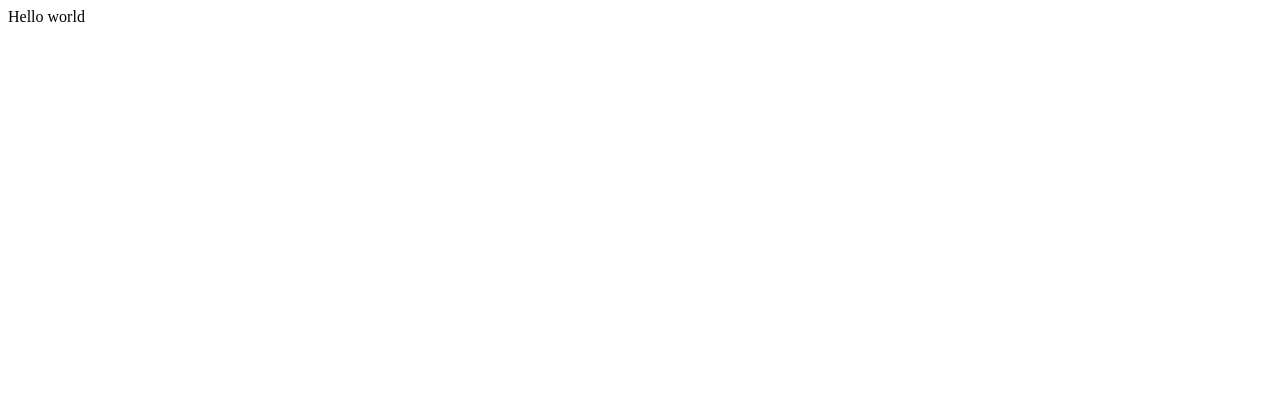
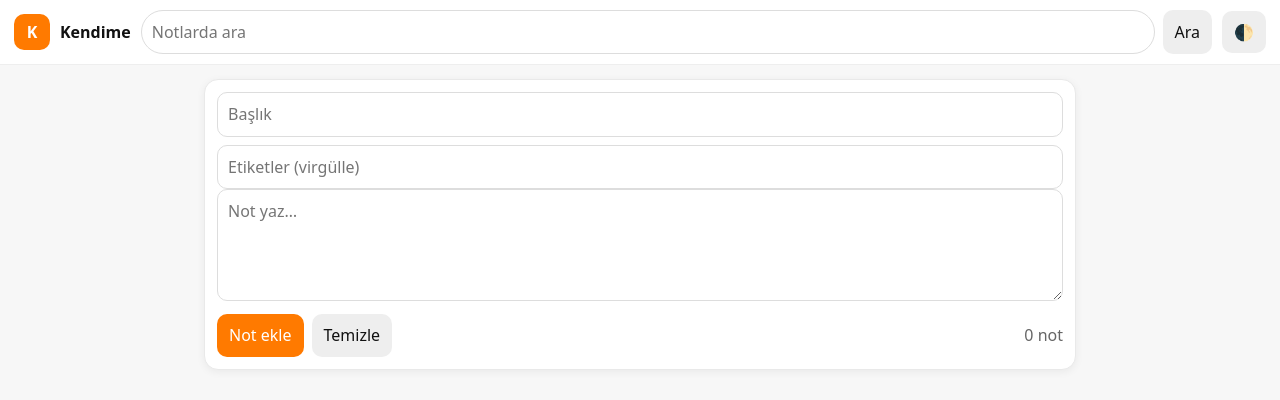
Before and after one commit to aliosmanbozovali/Kendime-test, a plain HTML site: page index.html in a window 1280 px wide. Drawn offline with Linux system fonts and the light colour scheme.

Commit message:
Checkpoint before assistant change: Add a note-taking feature with search and theming
Update index.html to include a note-taking interface with title, content, and tags fields, a search functionality, and theme toggling. Implement JavaScript for saving, retrieving, and rendering notes, along with search and pinning features.

Replit-Commit-Author: Assistant

```diff
--- a/index.html
+++ b/index.html
@@ -1,16 +1,116 @@
-<!DOCTYPE html>
-<html>
+<!doctype html>
+<html lang="tr">
+<head>
+<meta charset="utf-8">
+<meta name="viewport" content="width=device-width,initial-scale=1">
+<title>Kendime — Not</title>
+<style>
+  :root{--accent:#ff7a00;--bg:#f7f7f7;--fg:#111;--card:#fff;--muted:#666}
+  *{box-sizing:border-box} body{margin:0;font:16px/1.4 system-ui,Segoe UI,Roboto,Arial;background:var(--bg);color:var(--fg)}
+  header{position:sticky;top:0;background:#fff;border-bottom:1px solid #eee;padding:10px 14px;display:flex;gap:10px;align-items:center;z-index:5}
+  .logo{width:36px;height:36px;border-radius:10px;background:var(--accent);color:#fff;display:grid;place-items:center;font-weight:700}
+  .title{font-weight:700}
+  .search{display:flex;gap:8px;flex:1}
+  .search input{flex:1;padding:10px;border:1px solid #ddd;border-radius:999px}
+  .wrap{max-width:900px;margin:0 auto;padding:14px}
+  .card{background:var(--card);border:1px solid #e9e9e9;border-radius:14px;box-shadow:0 2px 8px rgba(0,0,0,.06);padding:12px}
+  .grid{display:grid;gap:12px}
+  @media(min-width:720px){.grid{grid-template-columns:1fr 1fr 1fr}}
+  input,textarea,button{font:inherit}
+  input,textarea{width:100%;padding:10px;border:1px solid #ddd;border-radius:10px}
+  button{padding:10px 12px;border:0;border-radius:10px;background:#111;color:#fff}
+  .light{background:#eee;color:#111}
+  .row{display:flex;gap:8px;align-items:center;flex-wrap:wrap}
+  .pill{padding:6px 10px;border-radius:999px;background:#eee;color:#111}
+  .muted{color:var(--muted)}
+</style>
+</head>
+<body>
+<header>
+  <div class="logo">K</div>
+  <div class="title">Kendime</div>
+  <form class="search" onsubmit="event.preventDefault();doSearch()">
+    <input id="q" placeholder="Notlarda ara" oninput="doSearch()">
+    <button class="light" type="submit">Ara</button>
+  </form>
+  <button class="light" onclick="toggleTheme()">🌓</button>
+</header>
 
-<head>
-  <meta charset="utf-8">
-  <meta name="viewport" content="width=device-width">
-  <title>replit</title>
-  <link href="style.css" rel="stylesheet" type="text/css" />
-</head>
+<div class="wrap">
+  <div class="card" style="margin-bottom:12px">
+    <div class="row">
+      <input id="title" placeholder="Başlık">
+      <input id="tags" placeholder="Etiketler (virgülle)">
+    </div>
+    <textarea id="content" rows="4" placeholder="Not yaz…"></textarea>
+    <div class="row" style="justify-content:space-between;margin-top:8px">
+      <div class="row">
+        <button onclick="addNote()" style="background:var(--accent)">Not ekle</button>
+        <button class="light" onclick="clearForm()">Temizle</button>
+      </div>
+      <span id="count" class="muted"></span>
+    </div>
+  </div>
 
-<body>
-  Hello world
-  <script src="script.js"></script>
+  <div id="list" class="grid"></div>
+</div>
+
+<script>
+const KEY="kendime_notes_v1";
+let notes = JSON.parse(localStorage.getItem(KEY)||"[]");
+let query = "";
+
+function save(){ localStorage.setItem(KEY, JSON.stringify(notes)); render(); }
+function uid(){ return Date.now().toString(36)+Math.random().toString(36).slice(2); }
+
+function addNote(){
+  const t = title.value.trim(), c = content.value.trim(), g = tags.value.trim();
+  if(!t && !c){ alert("Boş not eklenemez"); return; }
+  notes.unshift({id:uid(), title:t, content:c, tags:g, pinned:false, ts:Date.now()});
+  clearForm(); save();
+}
+function clearForm(){ title.value=""; content.value=""; tags.value=""; }
+
+function removeNote(id){ notes = notes.filter(n=>n.id!==id); save(); }
+function togglePin(id){ const n=notes.find(n=>n.id===id); if(n){ n.pinned=!n.pinned; save(); } }
+
+function doSearch(){ query = q.value.toLowerCase(); render(); }
+
+function render(){
+  const list = document.getElementById("list");
+  const filtered = notes.filter(n=>{
+    const hay=(n.title+" "+n.content+" "+(n.tags||"")).toLowerCase();
+    return hay.includes(query);
+  }).sort((a,b)=> (b.pinned-a.pinned) || (b.ts-a.ts));
+  count.textContent = `${filtered.length} not`;
+  list.innerHTML = filtered.map(n=>`
+    <div class="card">
+      <div class="row" style="justify-content:space-between">
+        <span class="pill">${(n.tags||'').split(',')[0]||'Not'}</span>
+        <div class="row">
+          <button class="light" onclick="togglePin('${n.id}')">${n.pinned?'📌':'📍'}</button>
+          <button class="light" onclick="removeNote('${n.id}')">Sil</button>
+        </div>
+      </div>
+      <h4 style="margin:.3rem 0">${escape(n.title||'Başlıksız')}</h4>
+      <div class="muted" style="white-space:pre-wrap">${escape(n.content)}</div>
+    </div>`).join('');
+}
+function escape(s){return s.replace(/[&<>"']/g,m=>({ '&':'&amp;','<':'&lt;','>':'&gt;','"':'&quot;',"'":'&#39;'}[m]))}
+
+function toggleTheme(){
+  const dark = getComputedStyle(document.documentElement).getPropertyValue('--bg').trim()==='#121212';
+  if(dark){ setVars('#f7f7f7','#111','#fff','#666'); }
+  else{ setVars('#121212','#eee','#1e1e1e','#aaa'); }
+}
+function setVars(bg,fg,card,muted){
+  document.documentElement.style.setProperty('--bg',bg);
+  document.documentElement.style.setProperty('--fg',fg);
+  document.documentElement.style.setProperty('--card',card);
+  document.documentElement.style.setProperty('--muted',muted);
+}
+
+render();
+</script>
 </body>
-
 </html>
```
